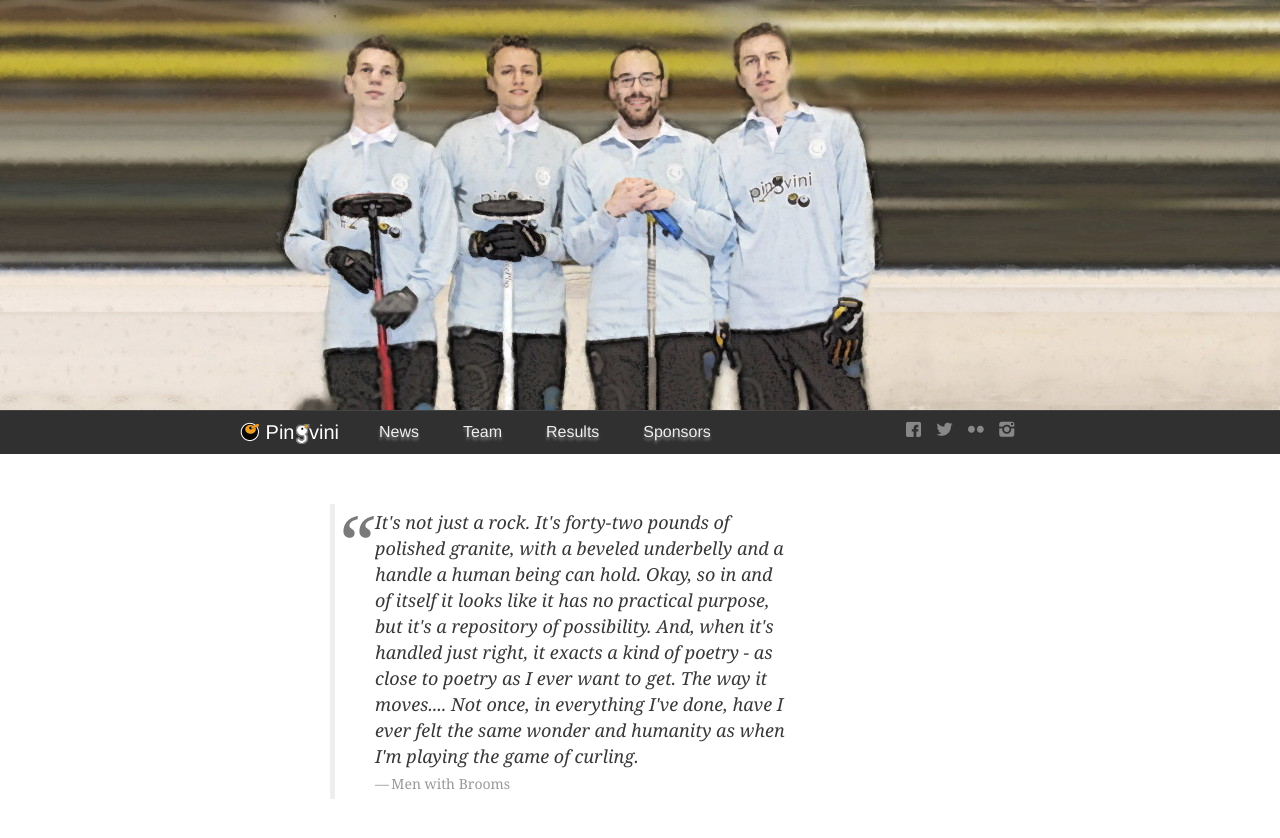
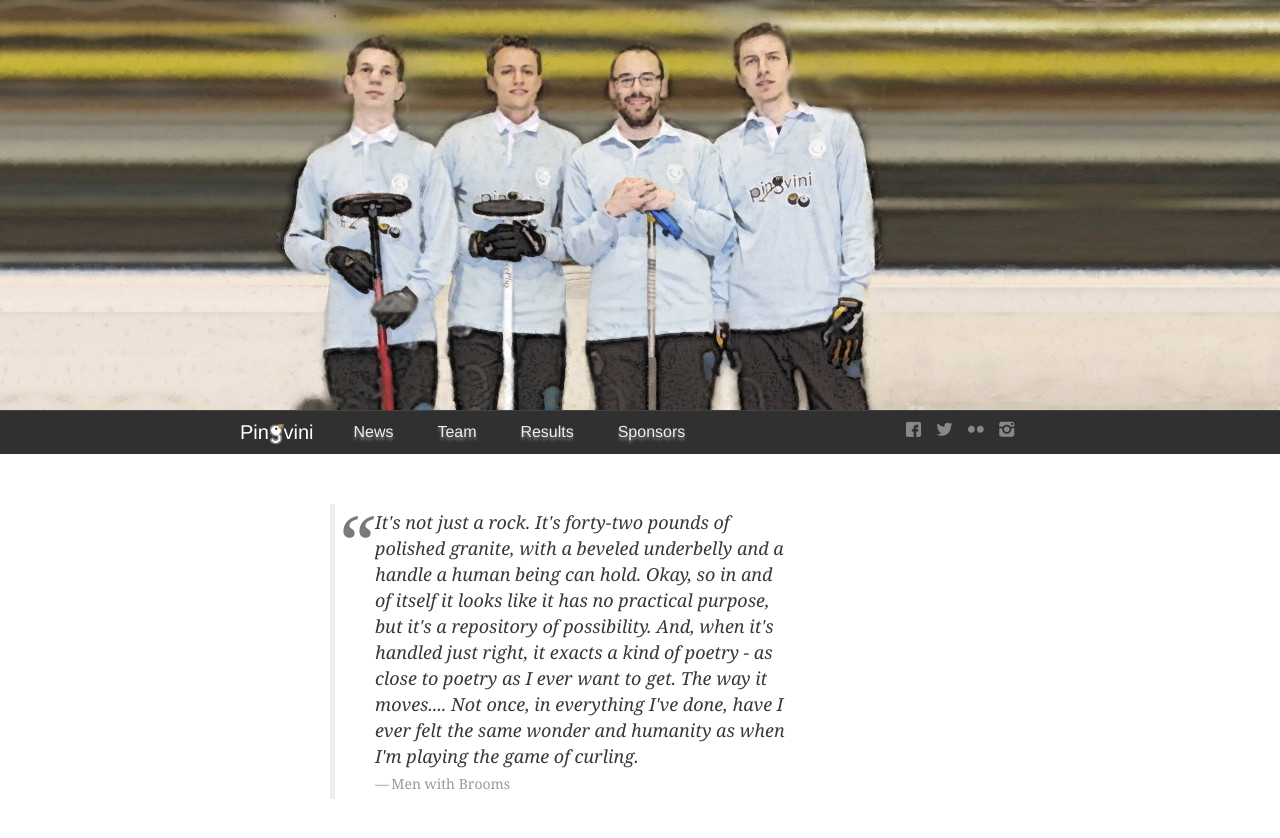
Before and after one commit to pingvini/pingvini.github.io, a Jekyll site: the page built from index.html, in a window 1280 px wide. Shown: the top 838 px of the page. Built offline with Jekyll 4.4.1, drawn with Linux system fonts in a browser that asks for light colours; Markdown is read by kramdown in place of the engine named in the settings; comment, search, counter and statistics services are not loaded.

Commit message:
Removed the stone.

```diff
--- a/_includes/navbar.html
+++ b/_includes/navbar.html
@@ -11,16 +11,16 @@
   </div>
 <div>
 <div class="header-logo pull-left">
-      <a class="" href="{{ site.baseurl }}/"><img src="{{ site.baseurl }}/assets/pic/stone.png" alt="" height=20 style="margin-top:-3px;"><span style="margin-right:-8px;"> Pin</span>
-					<img src="{{ site.baseurl }}/assets/pic/icon.32_2.png" alt="g" height=20><span style="margin-left:-3px;">vini</span></a>
+      <a class="" href="{{ site.baseurl }}/"><span style="margin-right:-8px;"> Pin</span>
+<img src="{{ site.baseurl }}/assets/pic/icon.32_2.png" alt="g" height=20><span style="margin-left:-3px;">vini</span></a>
 
          </div>
          <div class="span3 header-navigation">
              <ul>
        <li{% if page.title == 'News' %} class="active"{% endif %}><a href="{{ site.baseurl }}/news/">News</a></li>
-			    <li{% if page.title == 'Team' %} class="active"{% endif %}><a href="{{ site.baseurl }}/team/">Team</a></li>
-			    <li{% if page.title == 'Results' %} class="active"{% endif %}><a href="{{ site.baseurl }}/results/">Results</a></li>
-			    <li{% if page.title == 'Sponsors' %} class="active"{% endif %}><a href="{{ site.baseurl }}/sponsors/">Sponsors</a></li>
+<li{% if page.title == 'Team' %} class="active"{% endif %}><a href="{{ site.baseurl }}/team/">Team</a></li>
+<li{% if page.title == 'Results' %} class="active"{% endif %}><a href="{{ site.baseurl }}/results/">Results</a></li>
+<li{% if page.title == 'Sponsors' %} class="active"{% endif %}><a href="{{ site.baseurl }}/sponsors/">Sponsors</a></li>
              </ul>
          </div>
 
```
